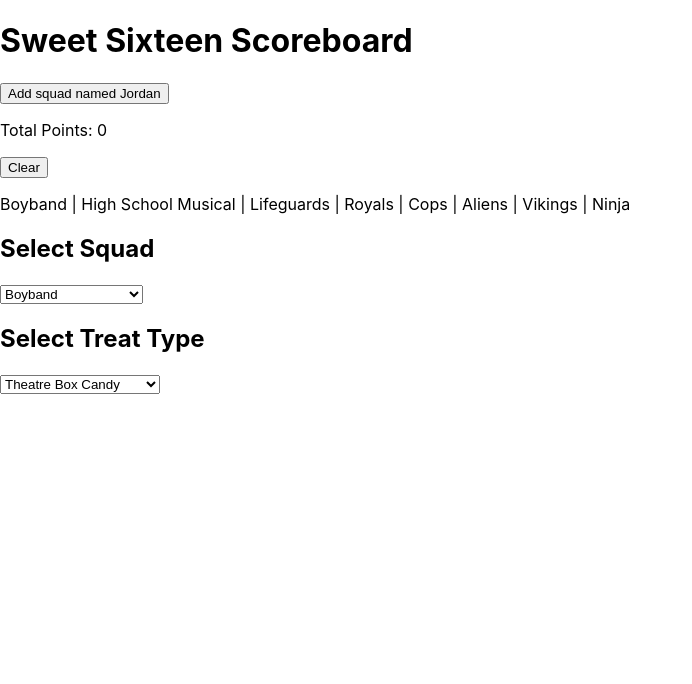
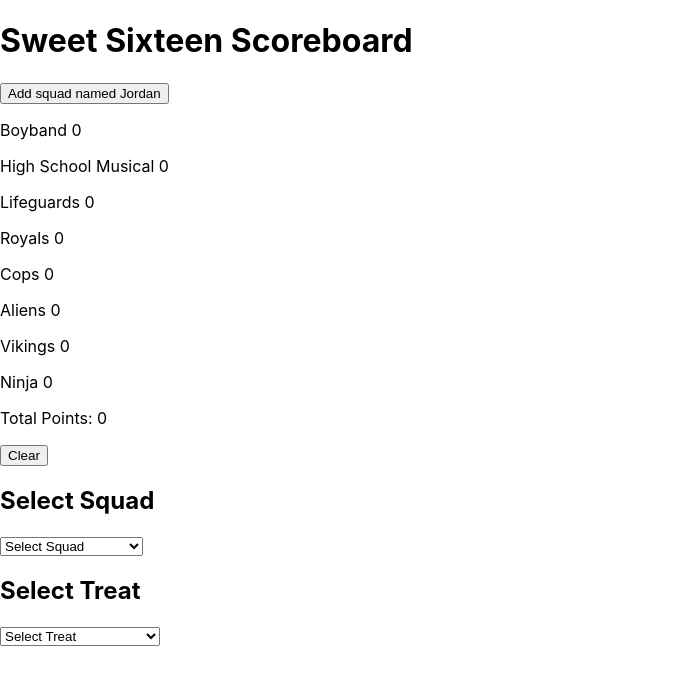
Before and after one commit to salinamu/sweet-sixteen-scoreboard, a React (Create React App) app in the folder frontend/: page / in a window 1280 px wide. Shown: the top 684 px of the page, without its empty margins (0-692 px from the left). Built offline with nearby package versions, Linux system fonts and the light colour scheme.

Commit message:
added scoreboard. unresolved issue with clear btn

```diff
--- a/frontend/src/App.js
+++ b/frontend/src/App.js
@@ -2,7 +2,6 @@
 import { useState } from "react";
 import { createContext } from "react";
 import { useEffect } from "react";
-
 import Input from "./components/inputfield.js";
 import Scoreboard from "./components/scoreboard.js";
 
@@ -10,17 +9,7 @@
 
 // Create a new context and export
 export const PointsContext = createContext();
-
-// Create a Context Provider
-const PointsContextProvider = ({ children }) => {
-  const [points, setPoints] = useState(0);
-
-  return (
-    <PointsContext.Provider value={{ points, setPoints }}>
-      {children}
-    </PointsContext.Provider>
-  );
-};
+export const SquadsContext = createContext();
 
 function App() {
   const initialSquads = [
@@ -103,18 +92,20 @@
       pointValue: 6,
     },
   ];
+  const [treat, setTreat] = React.useState("");
   const [squads, setSquads] = React.useState(initialSquads);
-  const [treat, setTreat] = React.useState("");
+
+  const [squad, setSquad] = React.useState("");
   const [visible, setVisible] = React.useState(false);
-  const [minCount, setMinCount] = React.useState(1);
-  const totalPoints = squads.reduce(
-    (total, currentValue) => (total = total + currentValue.points),
-    0
-  );
 
-  console.log(totalPoints);
+  const [points, setPoints] = useState(0);
+
+  // Create a Context Provider
+
+
   /*handle squads*/
   function handleAddSquad(name) {
+    if (!squads.find((squad) => squad.name === name)) {
       setSquads([
         ...squads,
         {
@@ -124,76 +115,53 @@
         },
       ]);
     }
-
-  function handleAddSquadPoints(name, points) {
-    setSquads(
-      squads.map((squad) => {
-        if (squad.name === name) {
-          squad.points = squad.points + points;
-        } else {
-          return;
-        }
-      })
-    );
   }
 
-  function updateMinCount() {
-    if (treat === "Theatre Box Candy") {
-      setMinCount(1);
-    } else if (treat === "Candy Assorted") {
-      setMinCount(5);
-    } else if (treat === "Snack Variety") {
-      setMinCount(1);
-    } else if (treat === "Dum Dums") {
-      setMinCount(15);
-    } else if (treat === "Juice Soda") {
-      setMinCount(1);
-    } else if (treat === "Cookies and Cupcakes") {
-      setMinCount(1);
-    } else {
-    }
-  }
-  const handleChange = (event) => {
+
+
+  const handleSelectTreat = (event) => {
     setTreat(event.target.value);
     setVisible(true);
   };
-  useEffect(() => {
-    console.log(treat);
-    updateMinCount(); // Access the updated value here
-  }, [treat]);
+  const handleSelectSquad = (event) => {
+    setSquad(event.target.value);
+  };
+
   return (
     <div>
-      <PointsContextProvider>
+      <PointsContext.Provider value={{ points, setPoints }}>
+        <SquadsContext.Provider value={{ squads, setSquads }}>
           <h1>Sweet Sixteen Scoreboard</h1>
           <button onClick={() => handleAddSquad("Jordan")}>
             Add squad named Jordan
           </button>
-        <Scoreboard points={0} />
-        <p>
-          {squads.map((squad) => {
-            return squad.name;
-          }).join(' | ')}
-        </p>
+          <Scoreboard />
+
           <h2>Select Squad</h2>
 
-        <select>
-          {
-          squads.map((squad) => {
-            return <option key={squad.name}>{squad.name}</option>;
-          })
-          }
-        </select>
-
-        <h2>Select Treat Type</h2>
-
-        <select onChange={handleChange}>
-          {treats.map((treat) => {
-            return <option key={treat.category}>{treat.category}</option>;
+          <select value={squad} onChange={handleSelectSquad}>
+            <option value="Select Squad" defaultValue hidden>
+              Select Squad
+            </option>
+            {squads.map((squad) => {
+              return <option value={squad.name}>{squad.name}</option>;
             })}
           </select>
 
-        {visible ? <Input minCount={minCount} itemName={treat} /> : null}
-      </PointsContextProvider>
+          <h2>Select Treat</h2>
+
+          <select value={treat} onChange={handleSelectTreat}>
+            <option value="Select Treat" defaultValue hidden>
+              Select Treat
+            </option>
+            {treats.map((treat) => {
+              return <option value={treat.category}>{treat.category}</option>;
+            })}
+          </select>
+
+          {visible ? <Input itemName={treat} squad = {squad} /> : null}
+        </SquadsContext.Provider>
+      </PointsContext.Provider>
     </div>
   );
 }
--- /dev/null
+++ b/frontend/src/Contexts.js
@@ -0,0 +1,2 @@
+import { createContext } from 'react';
+export const PointsContext = createContext(0);
--- a/frontend/src/components/inputfield.js
+++ b/frontend/src/components/inputfield.js
@@ -1,7 +1,8 @@
 import { useState } from "react";
-import '../inputfield.css'
-import { useContext } from 'react';
-import { PointsContext } from '../App'
+import "../inputfield.css";
+import { useContext } from "react";
+import { PointsContext } from "../App";
+import { SquadsContext } from "../App";
 
 export default function Input(props) {
   const [value, setValue] = useState("");
@@ -9,59 +10,62 @@
   const onInput = (e) => setValue(e.target.value);
   const { setPoints } = useContext(PointsContext);
   const { points } = useContext(PointsContext);
+  const { squads } = useContext(SquadsContext);
+  const { setSquads } = useContext(SquadsContext);
+
   const itemName = props.itemName;
   var pointsMultiplier = 1;
 
-
   updatePointsMultiplier();
-  function updatePointsMultiplier () {
+  function updatePointsMultiplier() {
     if (itemName === "Theatre Box Candy") {
       pointsMultiplier = 3;
-  }
-  else if (itemName === "Candy Assorted") {
-    pointsMultiplier = 1/5;
-  }
-  else if (itemName === "Snack Variety") {
-    pointsMultiplier = 15/20;
-  }
-  else if (itemName === "Dum Dums") {
-    pointsMultiplier = 1/15;
-  }
-  else if (itemName === "Juice Soda") {
+    } else if (itemName === "Candy Assorted") {
+      pointsMultiplier = 1 / 5;
+    } else if (itemName === "Snack Variety") {
+      pointsMultiplier = 15 / 20;
+    } else if (itemName === "Dum Dums") {
+      pointsMultiplier = 1 / 15;
+    } else if (itemName === "Juice Soda") {
       pointsMultiplier = 1;
-  }
-  else if (itemName === "Cookies and Cupcakes") {
-    pointsMultiplier = 1/2;
-  }
-  else {
+    } else if (itemName === "Cookies and Cupcakes") {
+      pointsMultiplier = 1 / 2;
+    } else {
     }
   }
-
-  function handleKeyDown (e) {
-
-    if (e.key === 'Enter') {
-      if (!isNaN(+value) && value>=1) {
+  function handleAddSquadPoints(name, points) {
+    squads.map((squad) => {
+      if (squad.name === name) {
+        squad.points = squad.points + points;
+      } else {
+        console.log("squad name could not be found.");
+      }
+    });
+  }
+  function handleKeyDown(e) {
+    if (e.key === "Enter") {
+      if (!isNaN(+value) && value >= 1) {
         console.log(itemName);
         updatePointsMultiplier();
-
-      setPoints(points+ Math.round(parseInt(e.target.value)* pointsMultiplier))
-      console.log(value);
-
+        setPoints(
+          points + Math.round(parseInt(e.target.value) * pointsMultiplier)
+        );
+        handleAddSquadPoints(
+          props.squad,
+          points + Math.round(parseInt(e.target.value) * pointsMultiplier)
+        );
       }
       setValue("");
-
     }
   }
 
   return (
     <div>
-
       <h1>{"Treat: " + props.itemName}</h1>
-      <p>{"Min count required: "+ props.minCount}</p>
-      <p>{"Point Multiplier: "+ pointsMultiplier}</p>
+      <p>{"Point Multiplier: " + pointsMultiplier}</p>
 
       <p>Count individual treats</p>
-   <input value={value}  onInput={onInput} onKeyDown={handleKeyDown}></input>
+      <input value={value} onInput={onInput} onKeyDown={handleKeyDown}></input>
     </div>
   );
 }
--- a/frontend/src/components/scoreboard.js
+++ b/frontend/src/components/scoreboard.js
@@ -1,23 +1,38 @@
-import '../inputform.css'
-import { useContext } from 'react';
-import { PointsContext } from '../App'
-
-
-
+import "../inputform.css";
+import { useContext } from "react";
+import { SquadsContext } from "../App";
 
 export default function Scoreboard(props) {
-    const { points } = useContext(PointsContext);
-    const { setPoints } = useContext(PointsContext);
+  const { squads } = useContext(SquadsContext);
+  const { setSquads } = useContext(SquadsContext);
+  const totalPoints = squads.reduce(
+    (total, currentValue) => (total = total + currentValue.points),
+    0
+  );
 
+  console.log(totalPoints);
+
+  function clear() {
+    squads.map((squad) => {
+
+        squad.points = 0;
+
+    });
+  }
 
 
   return (
-<div>
-<p>Total Points: {points}</p>
-<button onClick={() => setPoints(0)}>
-      Clear
-    </button>
+    <div>
+      {squads.map((squad) => {
+        return (
+          <p>
+            {squad.name} {squad.points}
+          </p>
+        );
+      })}
 
-</div>
-);
+      <p>Total Points: {totalPoints}</p>
+      <button onClick={clear}>Clear</button>
+    </div>
+  );
 }
```
Lines whose indentation alone changed are shown as unchanged.
